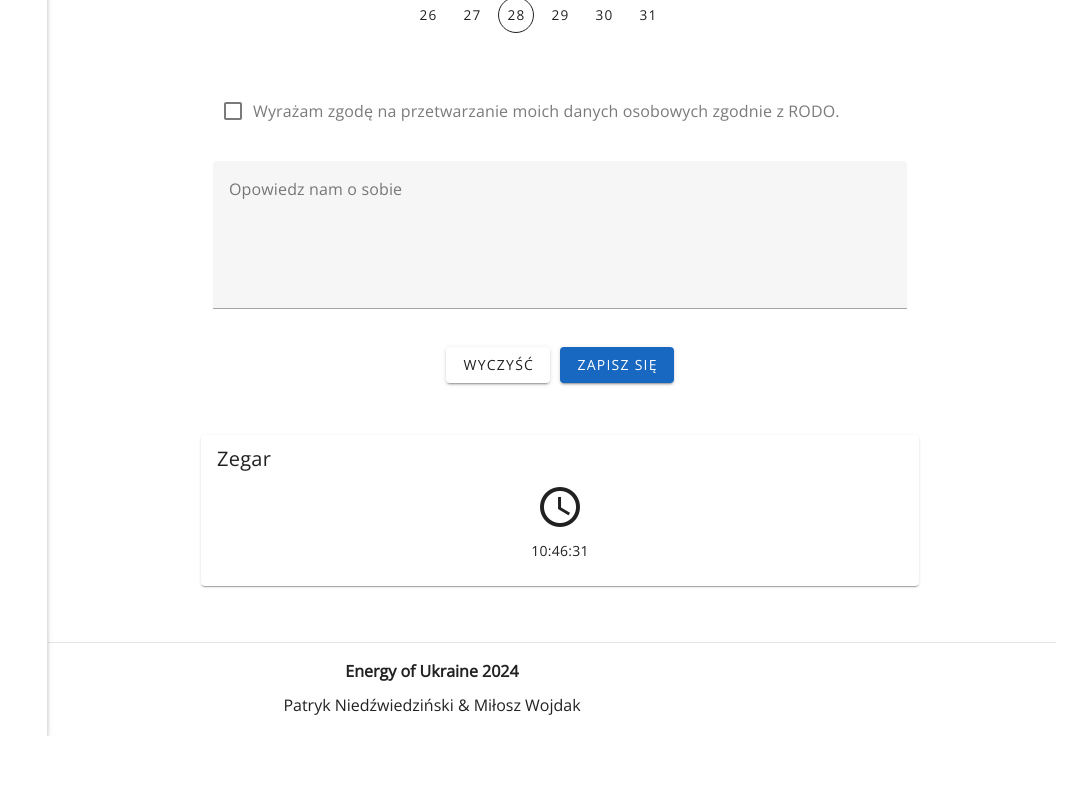
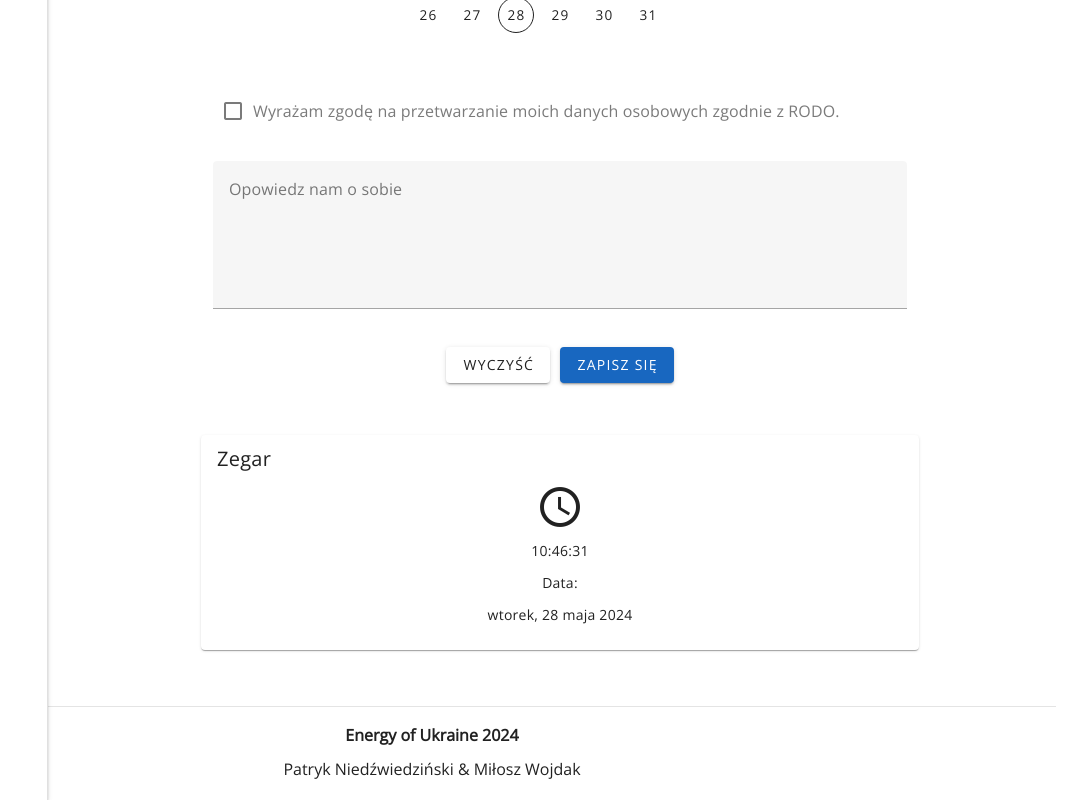
Before and after one commit to pniedzwiedzinski/energy-of-ukraine, a Nuxt app: page /etc in a window 1280 px wide. Shown: the part 1456-2256 px from the top of the page, without its empty margins (208-1280 px from the left). Before the commit the page ends 2192 px from the top, so only its background shows below. Built offline with nearby package versions, Linux system fonts and the light colour scheme.

Commit message:
Add date

```diff
--- a/pages/etc.vue
+++ b/pages/etc.vue
@@ -89,6 +89,8 @@
             <p class="display-1">
               {{ currentTime }}
             </p>
+            <p>Data:</p>
+            <p>{{ today }}</p>
           </v-col>
         </v-row>
       </v-card-text>
@@ -121,6 +123,17 @@ export default {
       },
     ],
   }),
+  computed: {
+    today() {
+      const now = new Date()
+      return now.toLocaleString('pl-PL', {
+        weekday: 'long',
+        year: 'numeric',
+        month: 'long',
+        day: 'numeric',
+      })
+    },
+  },
   mounted() {
     this.updateTime()
     setInterval(() => {
```
